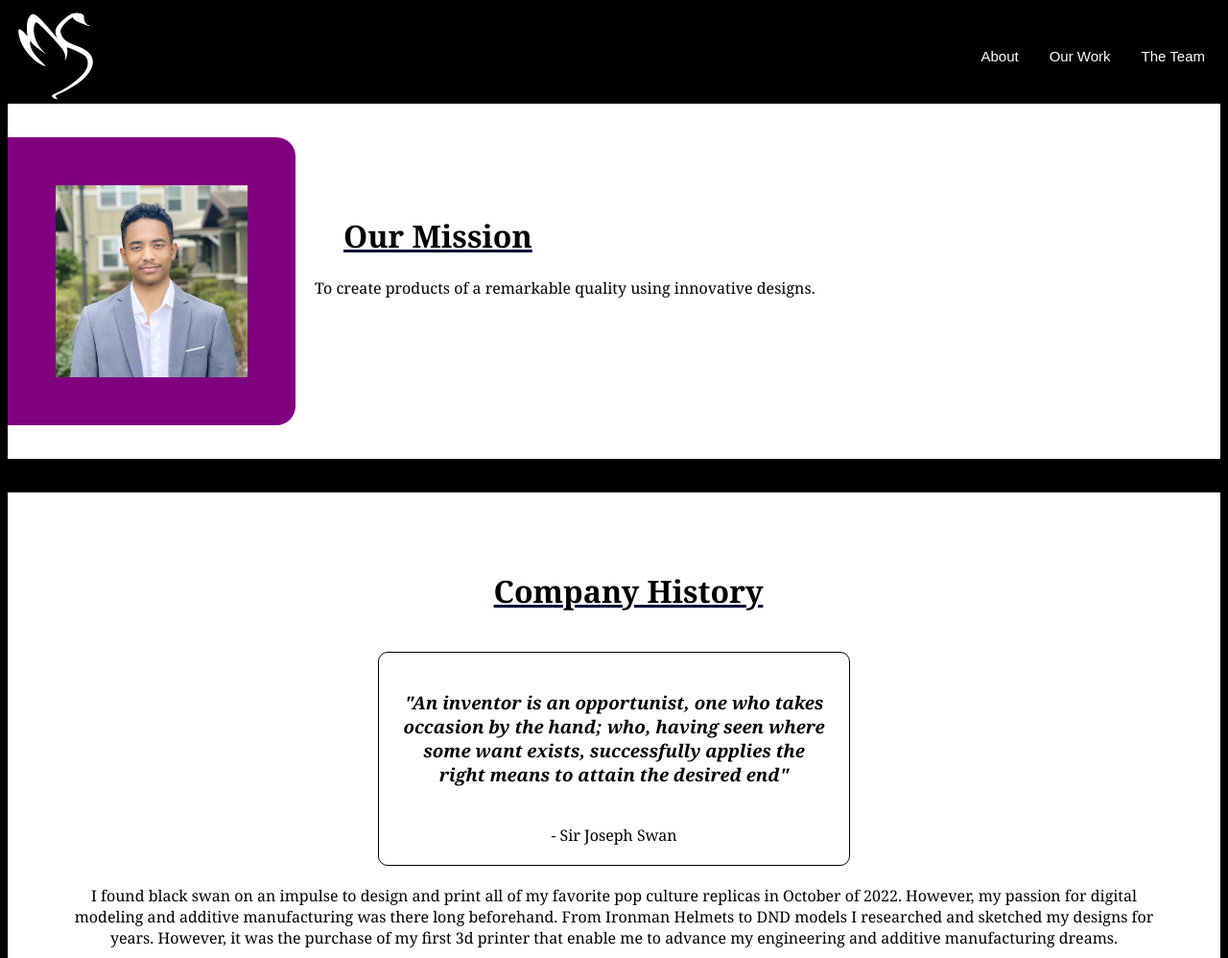
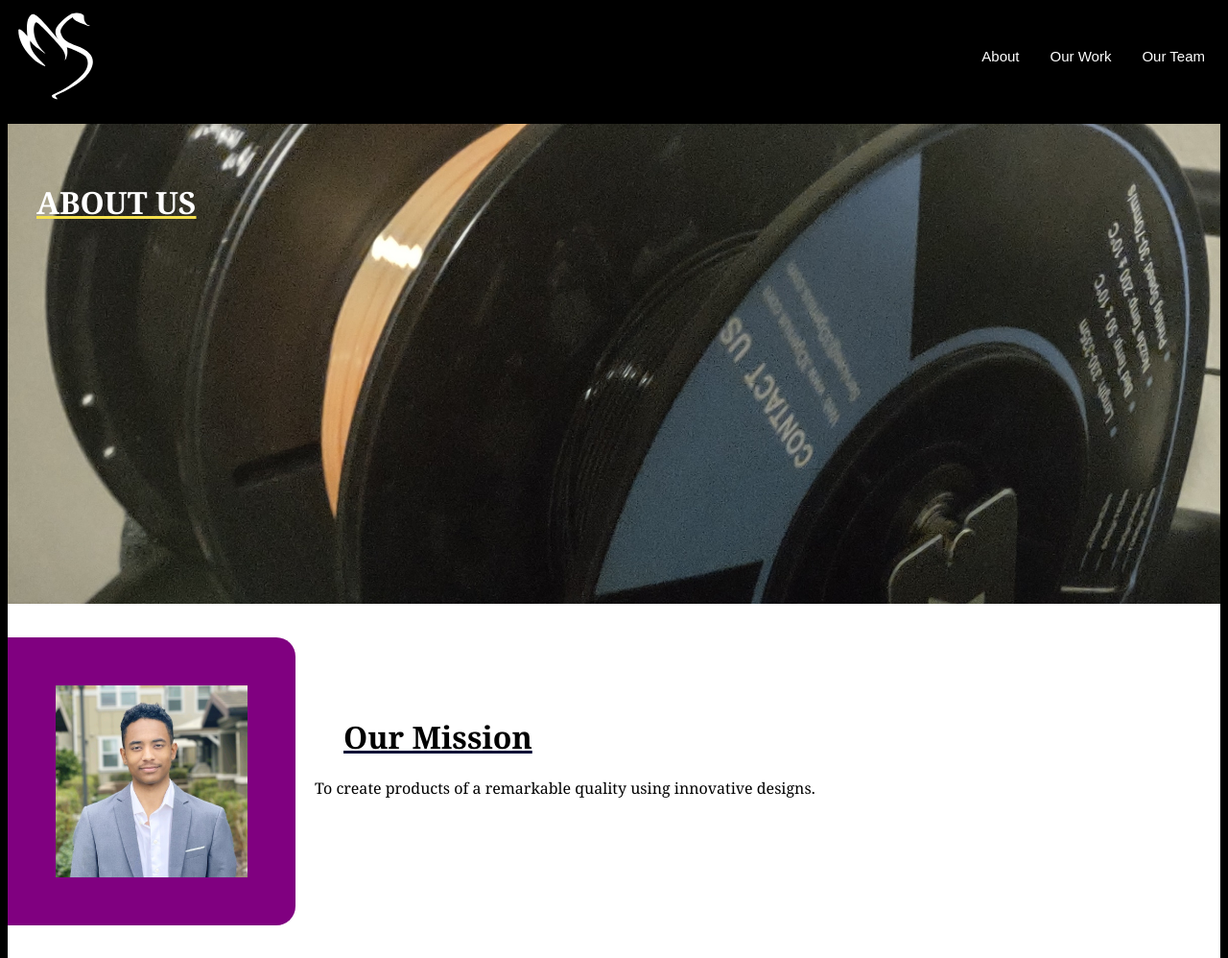
Before and after one commit to blackswan3dprinting/blackswan3dprinting.github.io, a Flask app: page /about/ in a window 1280 px wide. Shown: the top 998 px of the page at 96% size. Run offline with Flask 2, Linux system fonts and the light colour scheme; style sheets or scripts are compiled from the project's sources.

Commit message:
feat: minor changes

```diff
--- a/quick_reload.py
+++ b/quick_reload.py
@@ -7,7 +7,7 @@
 import os
 
 # include the .scss files you're working on here
-SASS_FILES = ['about']
+SASS_FILES = ['about', 'showcase', 'our_team']
 assert len(SASS_FILES), "quick_reload.py: SASS_FILES cannot be empty."
 
 
--- a/src/bs3d/website/static/styles/about.scss
+++ b/src/bs3d/website/static/styles/about.scss
@@ -4,6 +4,7 @@ $BLACK: black;
 $WHITE: white;
 
 $FONT: Georgia, 'Times New Roman', Times, serif;
+$QUALITYIMAGE: url(../images/quality.jpg) no-repeat center center fixed;
 
 @mixin FLEXROW{
     display: flex;
@@ -19,6 +20,16 @@ $FONT: Georgia, 'Times New Roman', Times, serif;
     padding: 60px 0 0 30px;
     text-decoration-line: underline;
     text-decoration-color: $underline-color;
+}
+
+#rare-quality {
+    background: $QUALITYIMAGE;
+    background-size: cover;
+    height: 500px;
+}
+
+#rare-quality-text {
+    @include header-text($YELLOW);
 }
 
 body {
--- a/src/bs3d/website/templates/about.html
+++ b/src/bs3d/website/templates/about.html
@@ -34,13 +34,17 @@
             <div id="header-menu">
                 <button id="button-about" class="header-menu-button">About</button>
                 <button id="button-our-work" class="header-menu-button">Our Work</button>
-                <button id="button-team" class="header-menu-button">The Team</button>
+                <button id="button-team" class="header-menu-button">Our Team</button>
             </div>
         </header>
 
         <script src="../static/js/buttons.js"></script>
 
         <div id="content">
+            <div id="rare-quality">
+                <h1 id="rare-quality-text">ABOUT US</h1>
+            </div>
+
             <div id="our-mission">
                 <div id="joseph-container">
                     <img src="../static/images/joseph.jpeg" alt="Photo of Joseph Sweatt" width="200" height="200">
--- a/src/bs3d/website/templates/our_team.html
+++ b/src/bs3d/website/templates/our_team.html
@@ -34,7 +34,7 @@
             <div id="header-menu">
                 <button id="button-about" class="header-menu-button">About</button>
                 <button id="button-our-work" class="header-menu-button">Our Work</button>
-                <button id="button-team" class="header-menu-button">The Team</button>
+                <button id="button-team" class="header-menu-button">Our Team</button>
             </div>
         </header>
 
--- a/src/bs3d/website/templates/showcase.html
+++ b/src/bs3d/website/templates/showcase.html
@@ -34,7 +34,7 @@
             <div id="header-menu">
                 <button id="button-about" class="header-menu-button">About</button>
                 <button id="button-our-work" class="header-menu-button">Our Work</button>
-                <button id="button-team" class="header-menu-button">The Team</button>
+                <button id="button-team" class="header-menu-button">Our Team</button>
             </div>
         </header>
 
@@ -42,7 +42,7 @@
 
         <div id="content">
             <div id="rare-quality">
-                <h1 id="rare-quality-text">RARE QUALITY AND DESIGN</h1>
+                <h1 id="rare-quality-text">OUR WORK</h1>
             </div>
 
             <div class="showcase">
```
